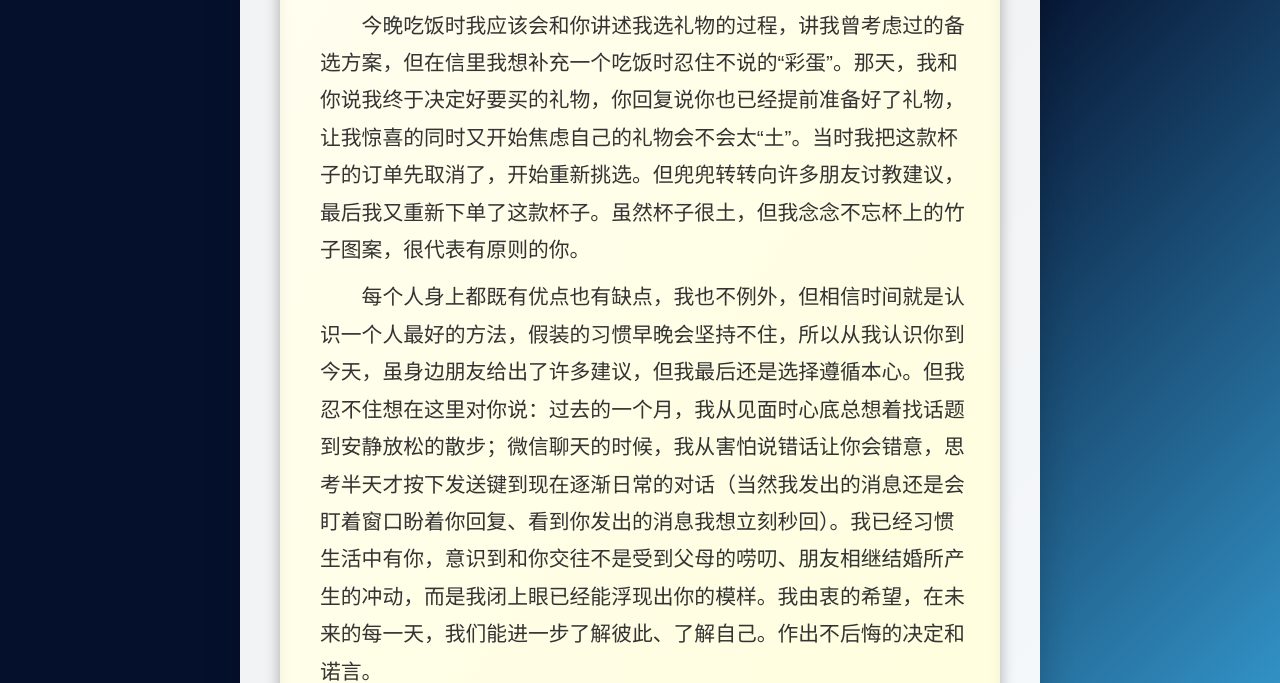
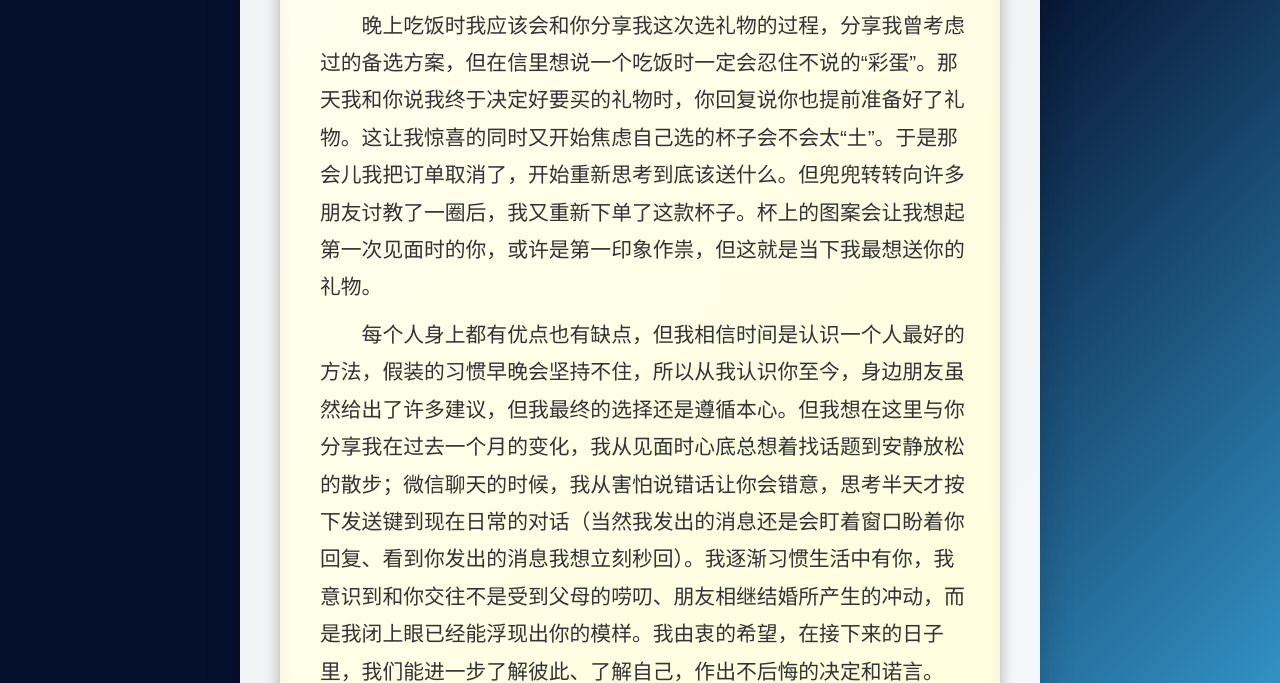
Before and after one commit to zrscholar/wwj828, a plain HTML site: page index.html in a window 1280 px wide. Shown: the part 280-963 px from the top of the page. Drawn offline with Linux system fonts and the light colour scheme.

Commit message:
Update index.html

```diff
--- a/index.html
+++ b/index.html
@@ -262,8 +262,8 @@
         <div class="message-box">
             <p class="no-indent">韦洁：</p>
             <p>生日快乐！</p>
-            <p>今晚吃饭时我应该会和你讲述我选礼物的过程，讲我曾考虑过的备选方案，但在信里我想补充一个吃饭时忍住不说的“彩蛋”。那天，我和你说我终于决定好要买的礼物，你回复说你也已经提前准备好了礼物，让我惊喜的同时又开始焦虑自己的礼物会不会太“土”。当时我把这款杯子的订单先取消了，开始重新挑选。但兜兜转转向许多朋友讨教建议，最后我又重新下单了这款杯子。虽然杯子很土，但我念念不忘杯上的竹子图案，很代表有原则的你。</p>
-            <p>每个人身上都既有优点也有缺点，我也不例外，但相信时间就是认识一个人最好的方法，假装的习惯早晚会坚持不住，所以从我认识你到今天，虽身边朋友给出了许多建议，但我最后还是选择遵循本心。但我忍不住想在这里对你说：过去的一个月，我从见面时心底总想着找话题到安静放松的散步；微信聊天的时候，我从害怕说错话让你会错意，思考半天才按下发送键到现在逐渐日常的对话（当然我发出的消息还是会盯着窗口盼着你回复、看到你发出的消息我想立刻秒回）。我已经习惯生活中有你，意识到和你交往不是受到父母的唠叨、朋友相继结婚所产生的冲动，而是我闭上眼已经能浮现出你的模样。我由衷的希望，在未来的每一天，我们能进一步了解彼此、了解自己。作出不后悔的决定和诺言。</p>
+            <p>晚上吃饭时我应该会和你分享我这次选礼物的过程，分享我曾考虑过的备选方案，但在信里想说一个吃饭时一定会忍住不说的“彩蛋”。那天我和你说我终于决定好要买的礼物时，你回复说你也提前准备好了礼物。这让我惊喜的同时又开始焦虑自己选的杯子会不会太“土”。于是那会儿我把订单取消了，开始重新思考到底该送什么。但兜兜转转向许多朋友讨教了一圈后，我又重新下单了这款杯子。杯上的图案会让我想起第一次见面时的你，或许是第一印象作祟，但这就是当下我最想送你的礼物。</p>
+            <p>每个人身上都有优点也有缺点，但我相信时间是认识一个人最好的方法，假装的习惯早晚会坚持不住，所以从我认识你至今，身边朋友虽然给出了许多建议，但我最终的选择还是遵循本心。但我想在这里与你分享我在过去一个月的变化，我从见面时心底总想着找话题到安静放松的散步；微信聊天的时候，我从害怕说错话让你会错意，思考半天才按下发送键到现在日常的对话（当然我发出的消息还是会盯着窗口盼着你回复、看到你发出的消息我想立刻秒回）。我逐渐习惯生活中有你，我意识到和你交往不是受到父母的唠叨、朋友相继结婚所产生的冲动，而是我闭上眼已经能浮现出你的模样。我由衷的希望，在接下来的日子里，我们能进一步了解彼此、了解自己，作出不后悔的决定和诺言。</p>
             <p>生日快乐！祝你每天开心、快乐。</p>
             <p class="text-right">曾俊</p>
             <p class="text-right">2025.08.28</p>
```
